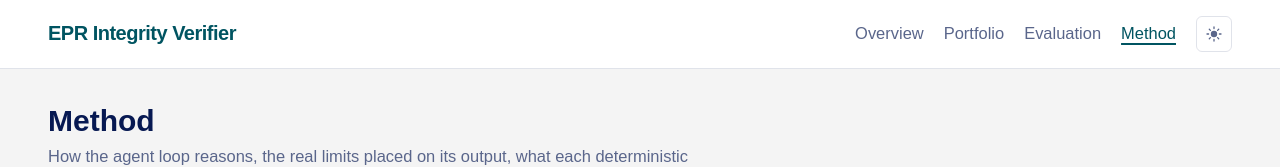
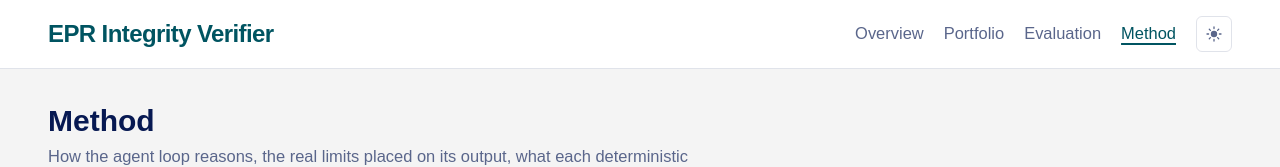
Before and after one commit to raahgir33/epr-integrity-verifier, a Next.js app in the folder web/: page /method in a window 1280 px wide. Shown: the top 167 px of the page. Built offline with nearby package versions, Linux system fonts and the light colour scheme; a web font is replaced by a local one.

Commit message:
style(web): enlarge the navbar wordmark
Per the developer's deployed-site review: "EPR Integrity Verifier"
bumped from text-lg/semibold to text-xl/bold with whitespace-nowrap, so
it reads as a clearer brand mark without wrapping onto a second line at
1080px and above.

```diff
--- a/web/components/Nav.tsx
+++ b/web/components/Nav.tsx
@@ -20,7 +20,7 @@
   return (
     <header className="sticky top-0 z-40 border-b border-border bg-surface">
       <PageContainer className="flex flex-wrap items-center justify-between gap-x-6 gap-y-2 py-4">
-        <Link href="/" className="font-display text-lg font-semibold tracking-tight text-primary">
+        <Link href="/" className="font-display text-xl font-bold tracking-tight text-primary whitespace-nowrap">
           EPR Integrity Verifier
         </Link>
 
```
